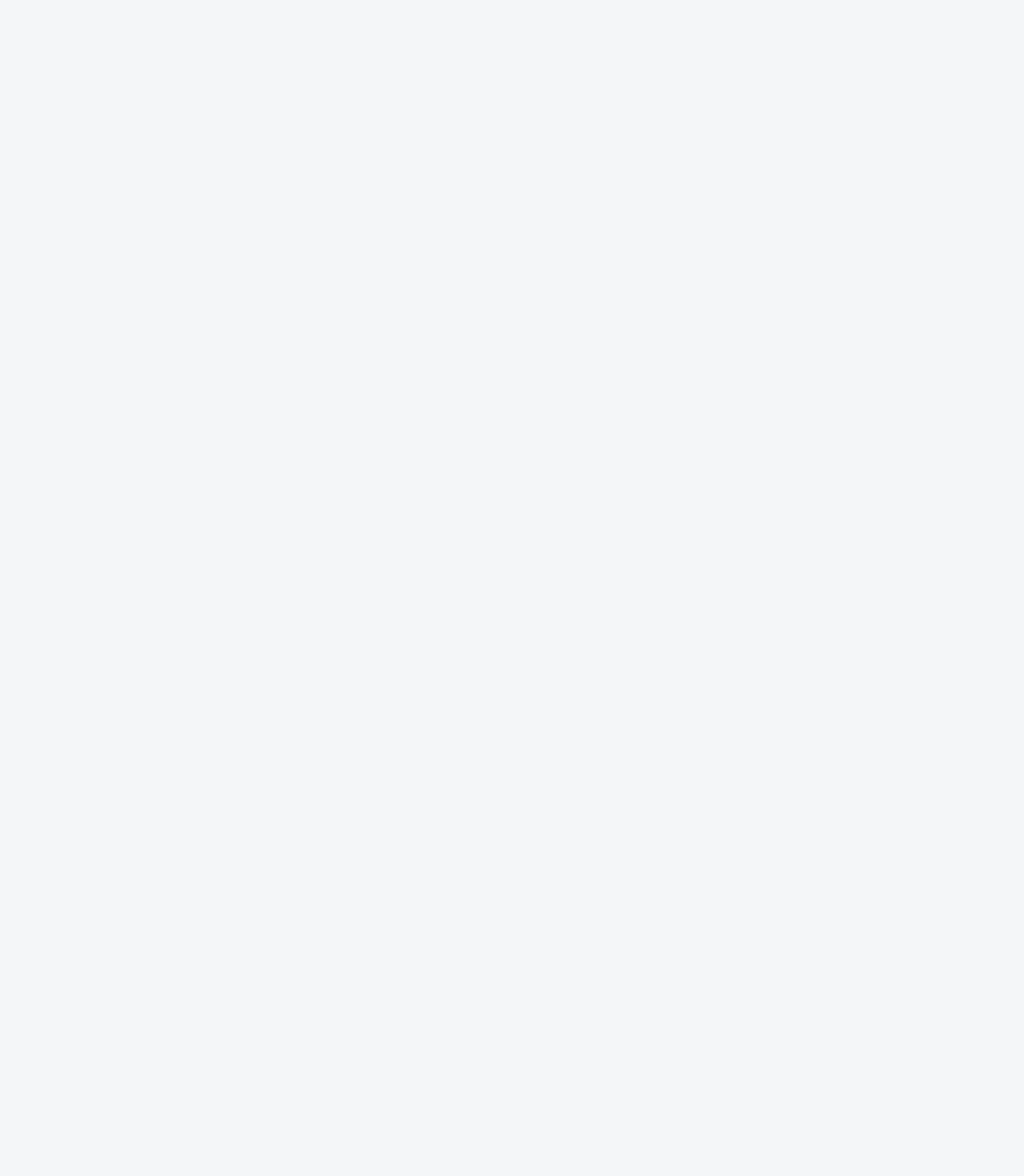
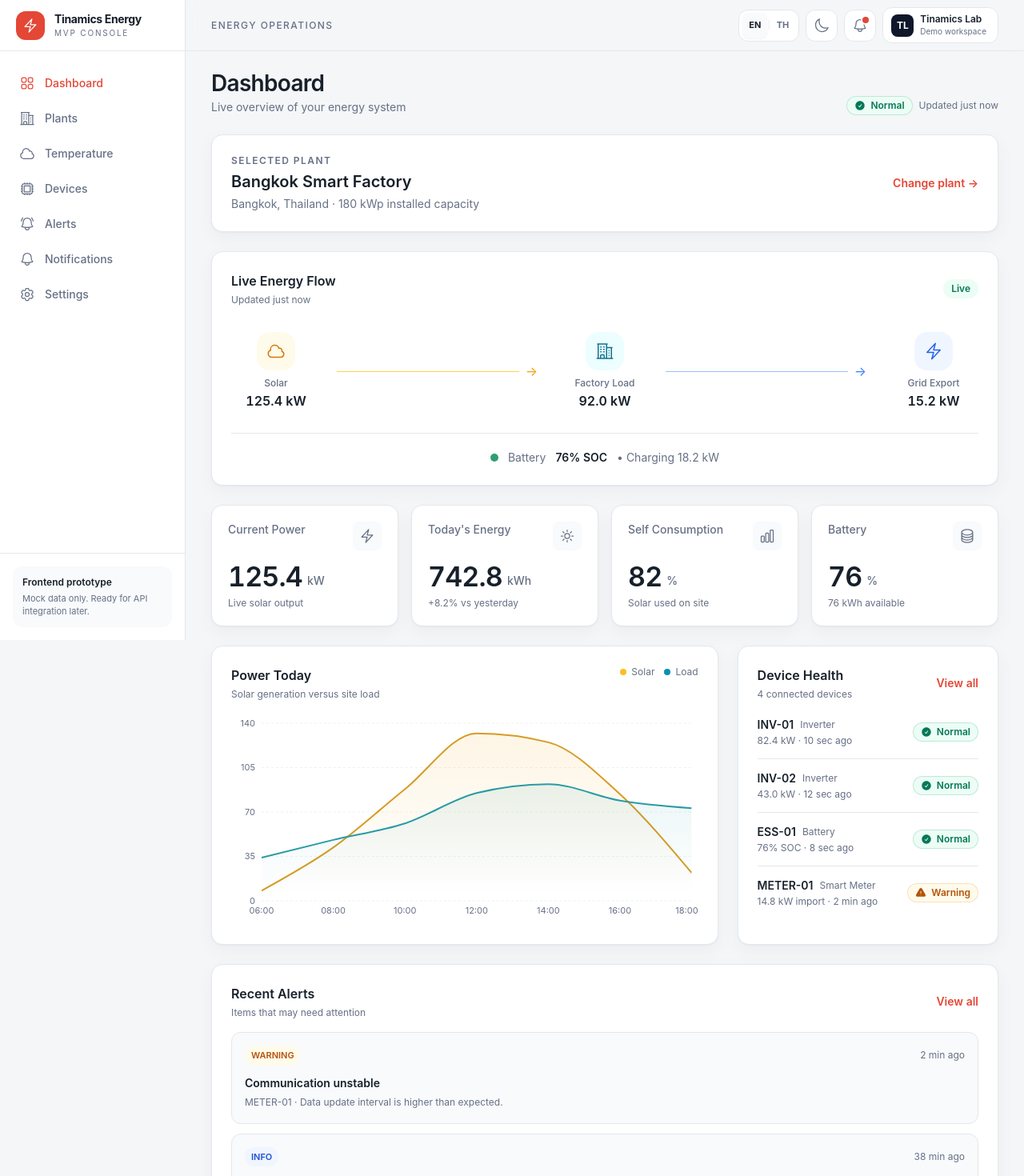
Before and after one commit to Bongkorch/tinamics_dashboard_iot, a Next.js app: page / in a window 1280 px wide. Before the commit this address had no page. Shown: the top 1470 px of the page at 80% size. Before the commit the page ends 800 px from the top, so only its background shows below. Built offline with nearby package versions, Linux system fonts and the light colour scheme.

Commit message:
Reverted app/page.tsx back to the original

```diff
--- a/app/page.tsx
+++ b/app/page.tsx
@@ -1,5 +1,24 @@
-import { redirect } from 'next/navigation';
+'use client';
 
-export default function HomePage() {
-  redirect('/temperature');
+import { BoltIcon, ChartBarIcon, CircleStackIcon, SunIcon } from '@heroicons/react/24/outline';
+import { plant } from '@/data/mock';
+import { PageHeader } from '@/components/shared/PageHeader';
+import { StatusBadge } from '@/components/shared/StatusBadge';
+import { MetricCard } from '@/components/dashboard/MetricCard';
+import { EnergyFlow } from '@/components/dashboard/EnergyFlow';
+import { PowerChart } from '@/components/dashboard/PowerChart';
+import { DeviceList } from '@/components/dashboard/DeviceList';
+import { RecentAlerts } from '@/components/dashboard/RecentAlerts';
+import { usePreferences } from '@/contexts/AppPreferences';
+
+export default function DashboardPage() {
+  const { t } = usePreferences();
+  return <div className="space-y-6">
+    <PageHeader title={t.dashboard.title} description={t.dashboard.desc} action={<div className="flex items-center gap-2"><StatusBadge status={plant.status}/><span className="hidden text-xs text-muted sm:inline">{t.common.updated} {plant.updatedAt.toLowerCase()}</span></div>}/>
+    <section className="rounded-card border border-line bg-surface p-5 shadow-card sm:p-6"><div className="flex flex-col justify-between gap-4 sm:flex-row sm:items-center"><div><p className="text-xs font-semibold uppercase tracking-[0.12em] text-muted">{t.dashboard.selectedPlant}</p><h2 className="mt-1 text-xl font-semibold text-ink">{plant.name}</h2><p className="mt-1 text-sm text-muted">{plant.location} · {plant.capacityKw} kWp {t.dashboard.installedCapacity}</p></div><a href="/plants" className="text-sm font-semibold text-brand">{t.dashboard.changePlant}</a></div></section>
+    <EnergyFlow/>
+    <section className="grid grid-cols-2 gap-3 sm:gap-4 xl:grid-cols-4"><MetricCard title={t.dashboard.currentPower} value={plant.currentPowerKw} unit="kW" helper={t.dashboard.currentPowerHelp} icon={<BoltIcon className="h-5 w-5"/>}/><MetricCard title={t.dashboard.todayEnergy} value={plant.todayEnergyKwh} unit="kWh" helper={t.dashboard.todayEnergyHelp} icon={<SunIcon className="h-5 w-5"/>}/><MetricCard title={t.dashboard.selfConsumption} value={plant.selfConsumptionPct} unit="%" helper={t.dashboard.selfConsumptionHelp} icon={<ChartBarIcon className="h-5 w-5"/>}/><MetricCard title={t.dashboard.battery} value={plant.batterySocPct} unit="%" helper={t.dashboard.batteryHelp} icon={<CircleStackIcon className="h-5 w-5"/>}/></section>
+    <section className="grid gap-6 xl:grid-cols-[minmax(0,1.65fr)_minmax(320px,.85fr)]"><PowerChart/><DeviceList/></section>
+    <RecentAlerts/>
+  </div>;
 }
```
